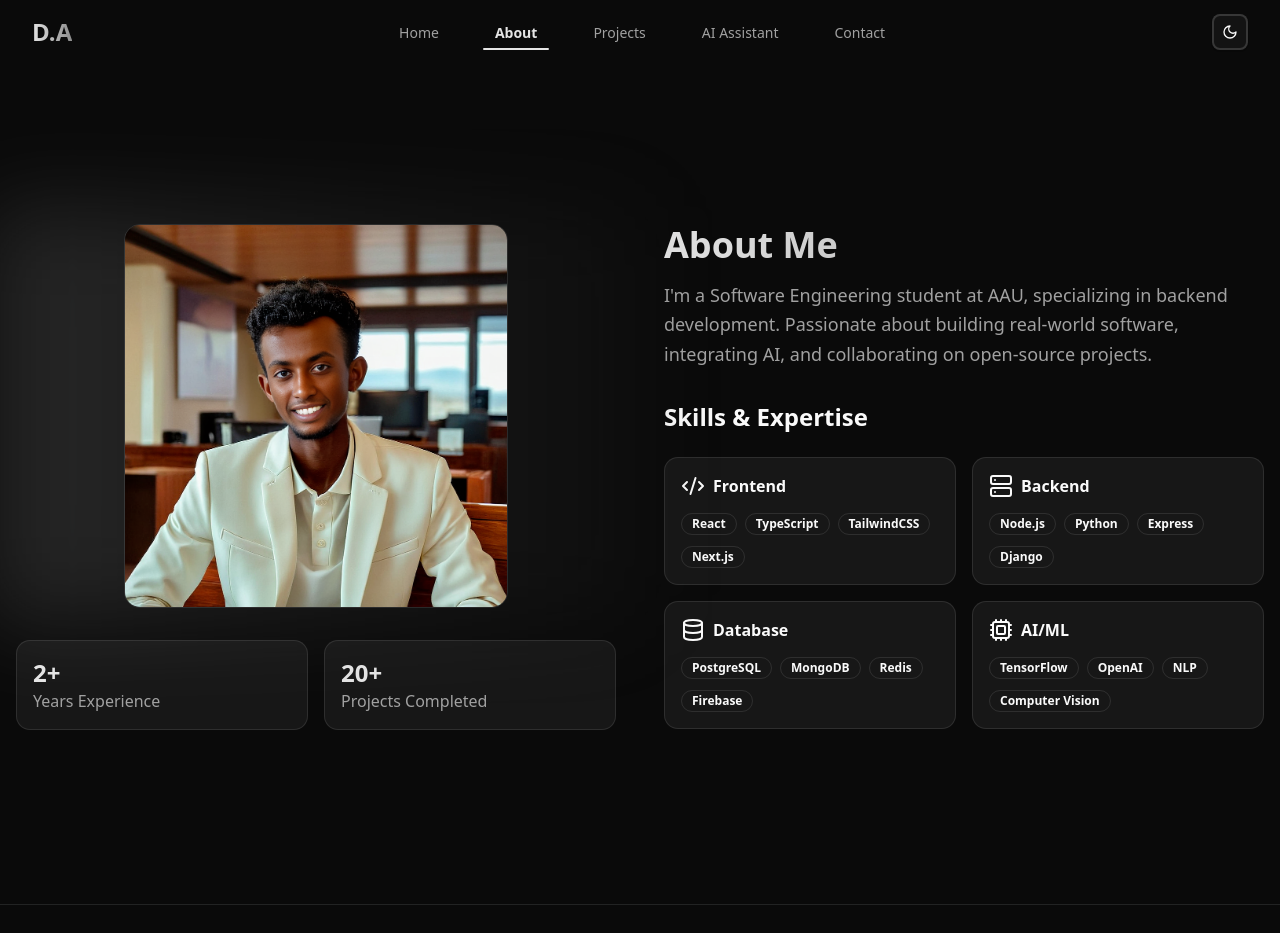
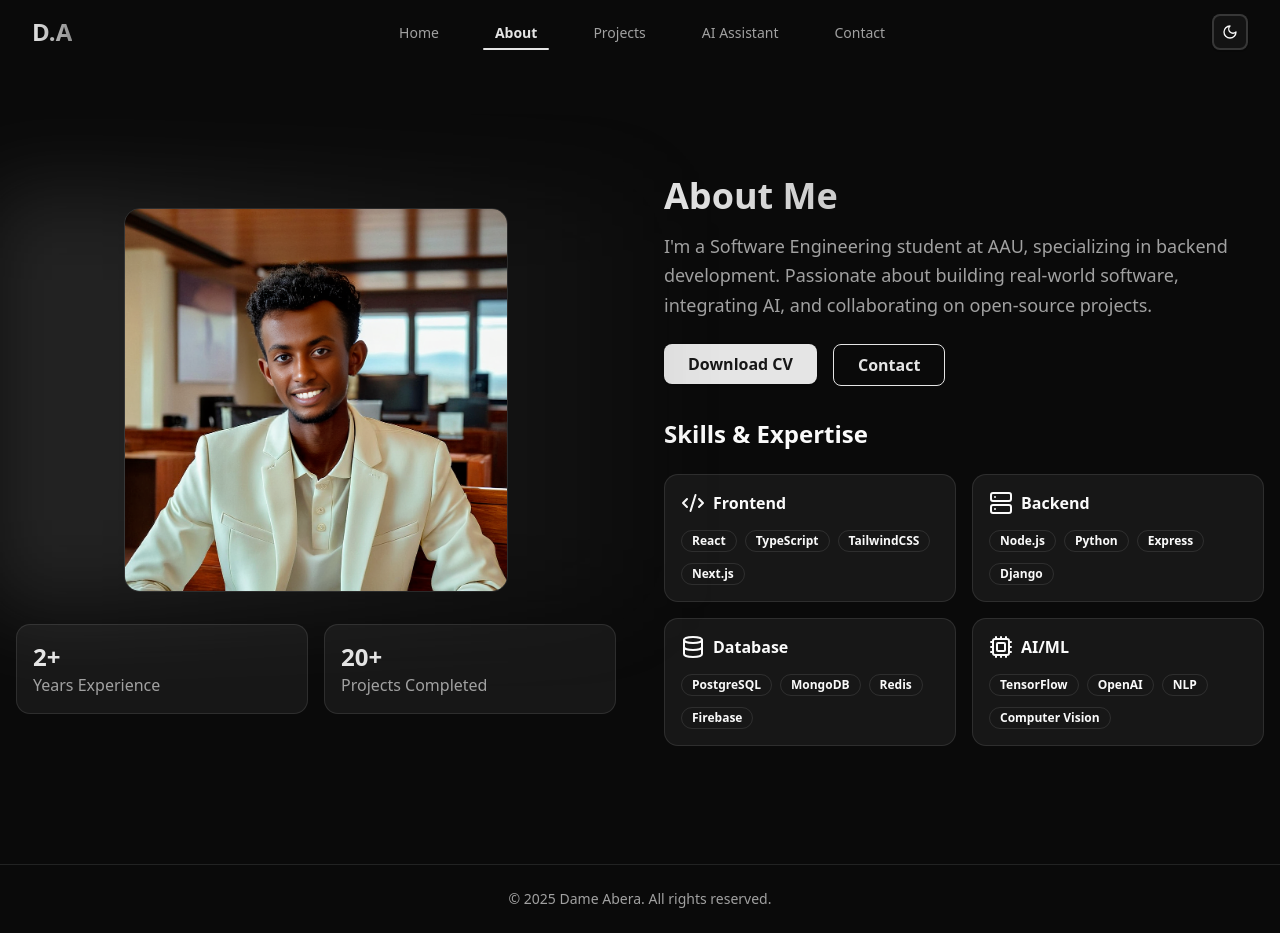
Before and after one commit to Dame-Abera/portfolio-v2, a React (Vite) app: page /about in a window 1280 px wide. Shown: the top 933 px of the page. Built offline with nearby package versions, Linux system fonts and the light colour scheme.

Commit message:
ui  update

```diff
--- a/src/App.tsx
+++ b/src/App.tsx
@@ -12,6 +12,7 @@ import { ThemeProvider } from './components/theme-provider';
 import { ModeToggle } from './components/mode-toggle';
 import ScrollToTop from './components/ScrollToTop';
 import PageTransition from './components/PageTransition';
+import NotFound from './components/NotFound';
 
 const AnimatedRoutes = () => {
   const location = useLocation();
@@ -57,6 +58,7 @@ const AnimatedRoutes = () => {
             </div>
           </PageTransition>
         } />
+        <Route path="*" element={<PageTransition><NotFound /></PageTransition>} />
       </Routes>
     </AnimatePresence>
   );
--- a/src/components/About.tsx
+++ b/src/components/About.tsx
@@ -2,6 +2,7 @@ import React from 'react';
 import { motion } from 'framer-motion';
 import { Badge } from './ui/badge';
 import { Code2, Server, Database, Cpu } from 'lucide-react';
+import { Link } from 'react-router-dom';
 
 const skills = [
   {
@@ -51,7 +52,7 @@ const itemVariants = {
 
 const About = () => {
   return (
-    <section className="py-20 px-4 bg-background">
+    <section className="py-8 px-4 bg-background">
       <div className="max-w-7xl mx-auto">
         <motion.div
           className="grid md:grid-cols-2 gap-12 items-center"
@@ -136,6 +137,14 @@ const About = () => {
                 development. Passionate about building real‑world software,
                 integrating AI, and collaborating on open‑source projects.
               </p>
+              <div className="flex gap-4 mt-6">
+                <a href="/resume.pdf" download>
+                  <button className="bg-primary text-primary-foreground px-6 py-2 rounded-md font-semibold shadow hover:bg-primary/90 transition-all">Download CV</button>
+                </a>
+                <Link to="/contact">
+                  <button className="border border-primary text-primary px-6 py-2 rounded-md font-semibold hover:bg-primary/10 transition-all">Contact</button>
+                </Link>
+              </div>
             </motion.div>
 
             {/* Skills */}
--- a/src/components/Contact.tsx
+++ b/src/components/Contact.tsx
@@ -47,7 +47,7 @@ export default function Contact() {
   };
 
   return (
-    <section className="py-20 px-4 bg-background">
+    <section className="py-8 px-4 bg-background">
       <div className="max-w-7xl mx-auto">
         {/* Section Header */}
         <motion.div
@@ -55,7 +55,7 @@ export default function Contact() {
           whileInView={{ opacity: 1, y: 0 }}
           viewport={{ once: true }}
           transition={{ duration: 0.6 }}
-          className="text-center mb-16"
+          className="text-center mb-8"
         >
           <h2 className="text-4xl md:text-5xl font-bold bg-clip-text text-transparent bg-gradient-to-r from-primary to-primary/60">
             Get in Touch
--- a/src/components/Footer.tsx
+++ b/src/components/Footer.tsx
@@ -1,7 +1,7 @@
-export default function Footer() {
-    return (
-      <footer className="text-center py-6 border-t mt-10">
-        <p>&copy; {new Date().getFullYear()} [Your Name]. All rights reserved.</p>
-      </footer>
-    );
-  }
+const Footer = () => (
+  <footer className="w-full py-6 bg-background border-t border-border text-center text-muted-foreground text-sm">
+    © {new Date().getFullYear()} Dame Abera. All rights reserved.
+  </footer>
+);
+
+export default Footer;
--- a/src/components/Hero.tsx
+++ b/src/components/Hero.tsx
@@ -113,7 +113,7 @@ export function Hero() {
             className="hover:bg-primary/10 hover:text-primary transition-colors"
             asChild
           >
-            <a href="https://github.com/yourusername" target="_blank" rel="noopener noreferrer">
+            <a href="https://github.com/Dame-Abera" target="_blank" rel="noopener noreferrer">
               <Github className="h-5 w-5" />
             </a>
           </Button>
@@ -123,7 +123,7 @@ export function Hero() {
             className="hover:bg-primary/10 hover:text-primary transition-colors"
             asChild
           >
-            <a href="https://linkedin.com/in/yourusername" target="_blank" rel="noopener noreferrer">
+            <a href="https://www.linkedin.com/in/dame-abera-815960258/" target="_blank" rel="noopener noreferrer">
               <Linkedin className="h-5 w-5" />
             </a>
           </Button>
@@ -133,7 +133,7 @@ export function Hero() {
             className="hover:bg-primary/10 hover:text-primary transition-colors"
             asChild
           >
-            <a href="https://twitter.com/yourusername" target="_blank" rel="noopener noreferrer">
+            <a href="https://x.com/dame_abera12" target="_blank" rel="noopener noreferrer">
               <Twitter className="h-5 w-5" />
             </a>
           </Button>
--- /dev/null
+++ b/src/components/NotFound.tsx
@@ -0,0 +1,14 @@
+import React from 'react';
+import { Link } from 'react-router-dom';
+
+const NotFound = () => (
+  <section className="flex flex-col items-center justify-center min-h-[60vh] text-center">
+    <h1 className="text-5xl font-bold mb-4">404</h1>
+    <p className="text-xl mb-8">Sorry, the page you are looking for does not exist.</p>
+    <Link to="/">
+      <button className="bg-primary text-primary-foreground px-6 py-2 rounded-md font-semibold shadow hover:bg-primary/90 transition-all">Go Home</button>
+    </Link>
+  </section>
+);
+
+export default NotFound;
--- a/src/components/Projects.tsx
+++ b/src/components/Projects.tsx
@@ -33,14 +33,14 @@ const projects = [
 
 export default function Projects() {
   return (
-    <section className="py-20 px-4 bg-background">
+    <section className="py-8 px-4 bg-background">
       <div className="max-w-7xl mx-auto">
         {/* Section Header */}
         <motion.div
           initial={{ opacity: 0, y: 20 }}
           animate={{ opacity: 1, y: 0 }}
           transition={{ duration: 0.6 }}
-          className="text-center mb-16"
+          className="text-center mb-8"
         >
           <h2 className="text-4xl md:text-5xl font-bold bg-clip-text text-transparent bg-gradient-to-r from-primary to-primary/60">
             Featured Projects
@@ -67,6 +67,7 @@ export default function Projects() {
                   src={project.image}
                   alt={project.title}
                   className="w-full h-full object-cover group-hover:scale-105 transition-transform duration-300"
+                  onError={e => { e.currentTarget.src = 'https://via.placeholder.com/400x225?text=No+Image'; }}
                 />
               </div>
 
```
